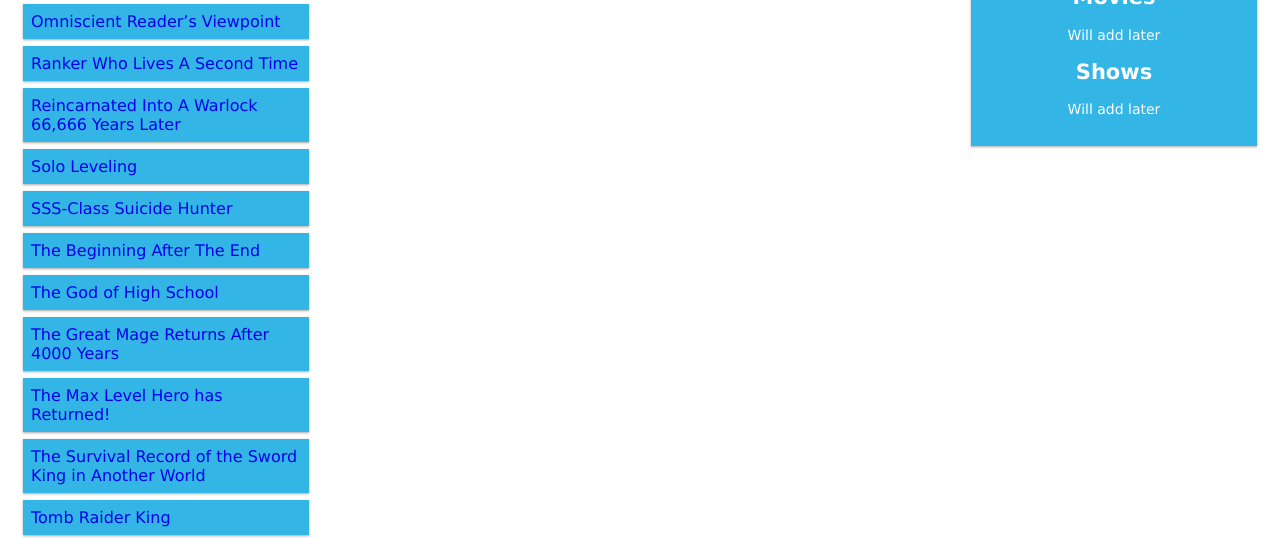
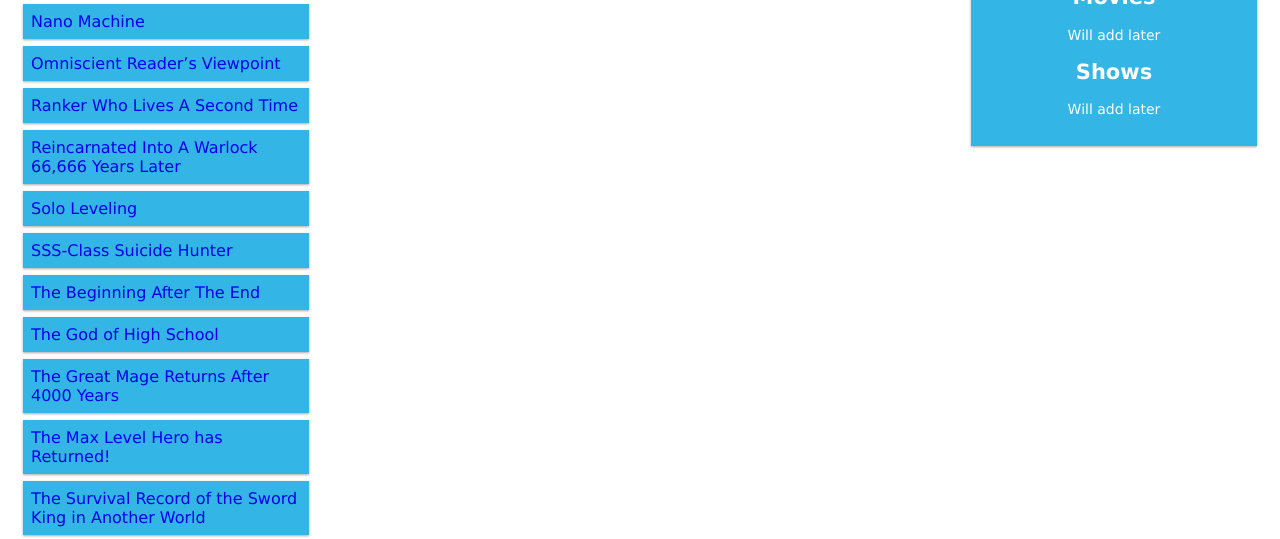
Before and after one commit to BeastVandal/BeastVandal.github.io, a plain HTML site: page index.html in a window 1280 px wide. Shown: the part 256-795 px from the top of the page. Drawn offline with Linux system fonts and the light colour scheme.

Commit message:
Added Link for Nano Machine

```diff
--- a/index.html
+++ b/index.html
@@ -127,6 +127,9 @@ a {
             <a href="https://1stkissmanga.com/manga/magic-emperor/" target="_blank">Magic Emperor</a>
           </li>
           <li>
+            <a href="https://1stkissmanga.com/manga/nano-machine/">Nano Machine</a>
+          </li>
+          <li>
             <a href="https://1stkissmanga.com/manga/omniscient-readers-viewpoint/" target="_blank">Omniscient Reader’s Viewpoint</a>
           </li>
           <li>
```
